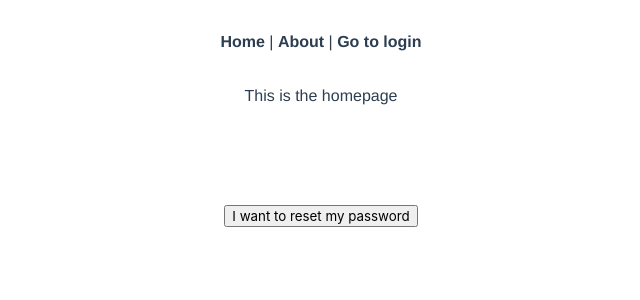
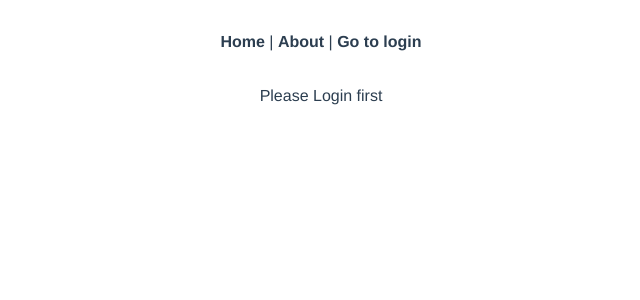
Before and after one commit to richarduuz/CIESystem, a Vue app in the folder Frontend/events-app/: page /HomePage in a window 1280 px wide. Shown: the top 300 px of the page, without its empty margins (319-959 px from the left). Built offline with nearby package versions, Linux system fonts and the light colour scheme; what vue-resource would draw is missing.

Commit message:
block visiting homepage without login

```diff
--- a/Frontend/events-app/src/views/Homepage.vue
+++ b/Frontend/events-app/src/views/Homepage.vue
@@ -1,5 +1,8 @@
 <template>
-    <div>
+    <div v-if="typeof(userId) === 'undefined'">
+        <h2>Please Login first</h2>
+    </div>
+    <div v-else>
         <h2>This is the homepage</h2>
         <h2>{{userId}}</h2>
         <h2>{{username}}</h2>
```
